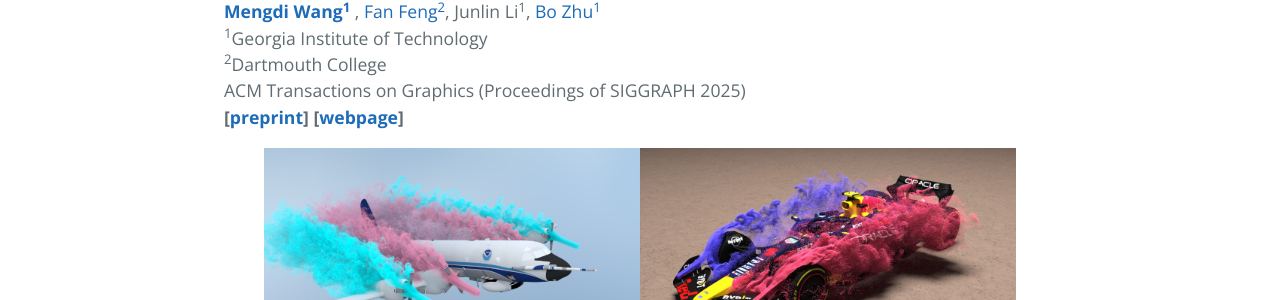
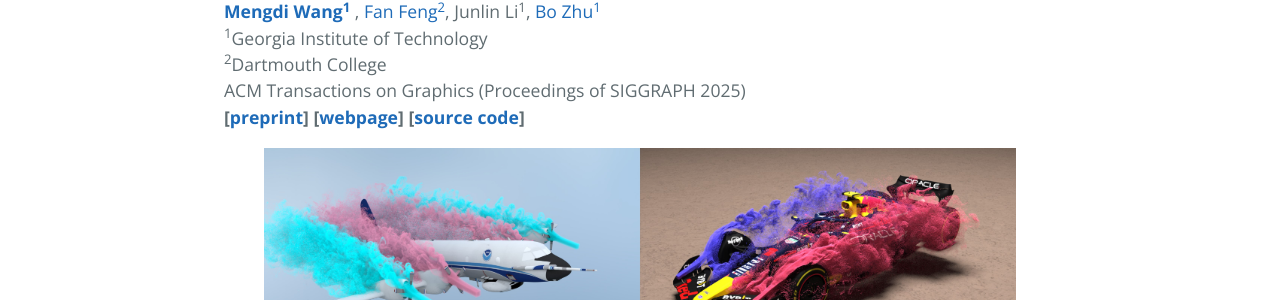
Before and after one commit to wang-mengdi/wang-mengdi.github.io, a Jekyll site: the page built from proj/25-cirrus/index.md, in a window 1280 px wide. Shown: the part 317-617 px from the top of the page. Built offline with Jekyll 4.4.1, drawn with Linux system fonts in a browser that asks for light colours; the repository's description, which GitHub fills in, is left out; our own code applies the rules of GitHub Pages for plain Markdown files.

Commit message:
update source code

```diff
--- a/proj/25-cirrus/index.md
+++ b/proj/25-cirrus/index.md
@@ -13,7 +13,7 @@ layout: default
 <br />
 ACM Transactions on Graphics (Proceedings of SIGGRAPH 2025)
 <br />
-**[[preprint](cirrus-preprint.pdf)]**  **[[webpage](.)]**
+**[[preprint](cirrus-preprint.pdf)]**  **[[webpage](.)]** **[[source code](https://github.com/wang-mengdi/Cirrus)]**
 
 <figure>
   <img src="./representative-image.jpg" align="left" width="100%" style="margin: 0% 5% 2.5% 0%">
```
Also changed, not shown: index.md (+1 -0 lines).
